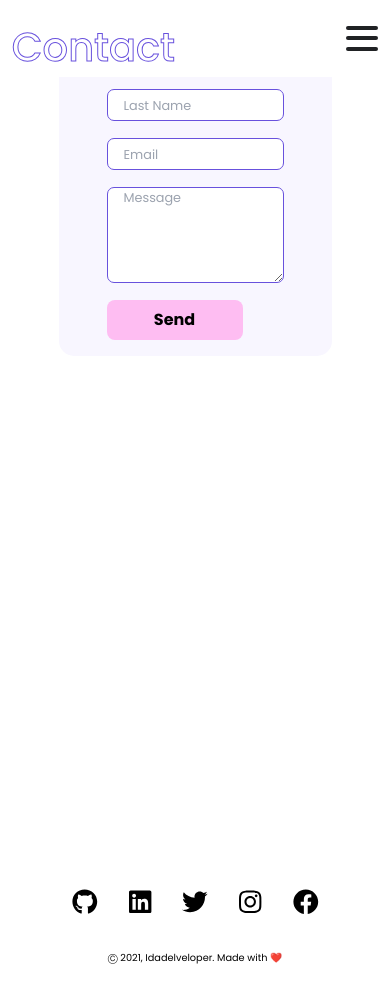
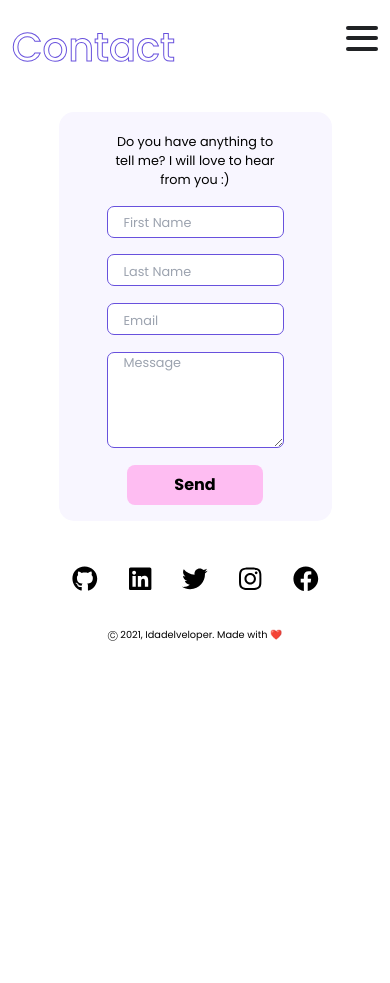
Before and after one commit to Idadelveloper/Portfolio, a React (Create React App) app: page /contact in a window 390 px wide. After the commit the page ends 844 px from the top, so only its background shows below. Built offline with nearby package versions, Linux system fonts and the light colour scheme.

Commit message:
Adjust contact page

```diff
--- a/src/components/MyContact.css
+++ b/src/components/MyContact.css
@@ -1,8 +1,8 @@
 .contact {
-    position: relative;
+    padding-top: 10rem;
     background-color: #FFFFFF;
-    height: 100vh;
-    width: 100%
+    height: 100%;
+    width: 100%;
 }
 
 .form {
@@ -75,11 +75,15 @@ textarea:focus {
 
 @media only screen and (max-width: 850px) {
     /* For smaller screens: */
+    .contact {
+        padding-top: 7rem;
+    }
     .contact-image {
         display: none;
     }
     .form {
         width: 100%;
+        text-align: center;
     }
     input {
         height: 2rem;
@@ -93,4 +97,7 @@ textarea:focus {
         border-radius: 8px;
         font-size: 1rem;
     }
+    .form>p {
+        font-size: 0.8rem;
+    }
 }
--- a/src/components/MyContact.js
+++ b/src/components/MyContact.js
@@ -7,11 +7,11 @@ export default function MyContact() {
         <div>
             <div className="">
                 <div className="contact">
-                    <h1 className="about-title">Contact</h1>
                     <div className="contact-circle1"></div>
                     <div className="contact-circle2"></div>
                     <div className="contact-form">
                         <form action="" className="form">
+                            <p className="mt-5">Do you have anything to tell me? I will love to hear from you :)</p>
                             <div className="name">
                                 {/* <label htmlFor="firstName">First Name</label> */}
                                 <input type="text" name="firstName" className="firstName mt-4" placeholder="First Name" tabIndex="1" required />
```
